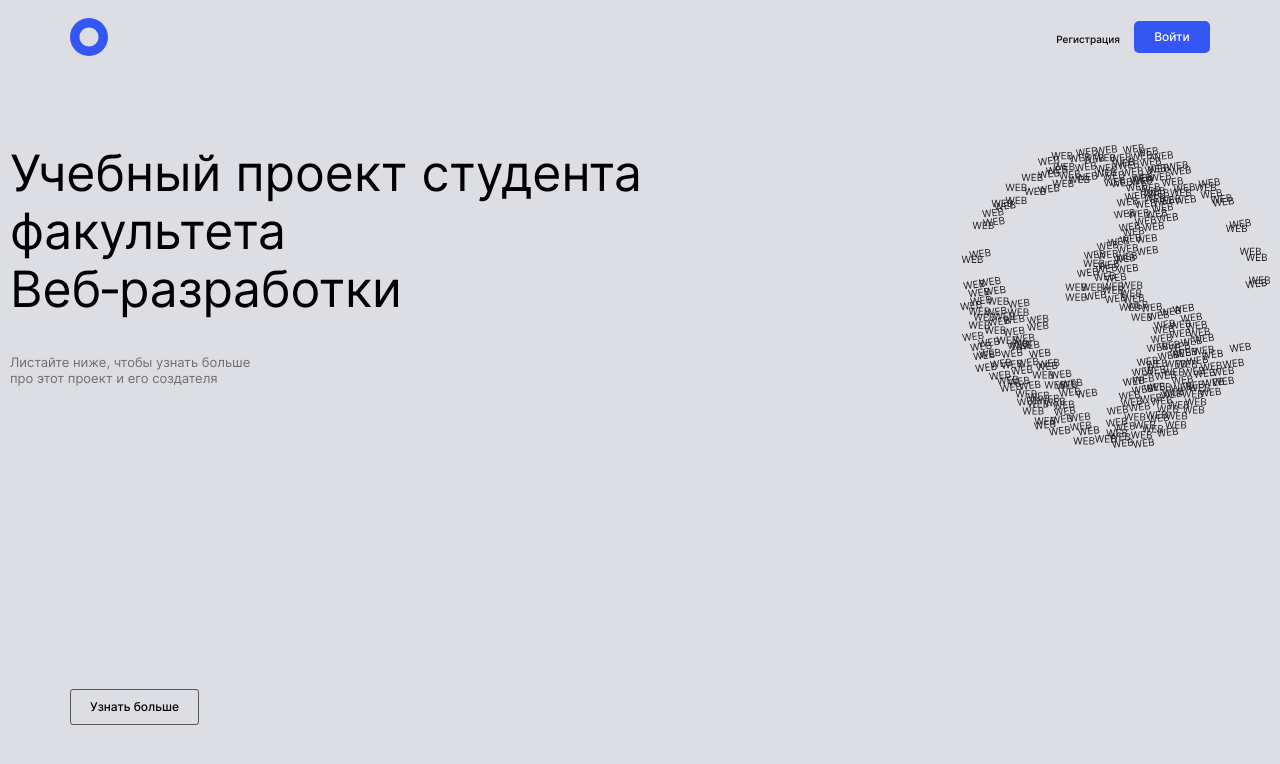
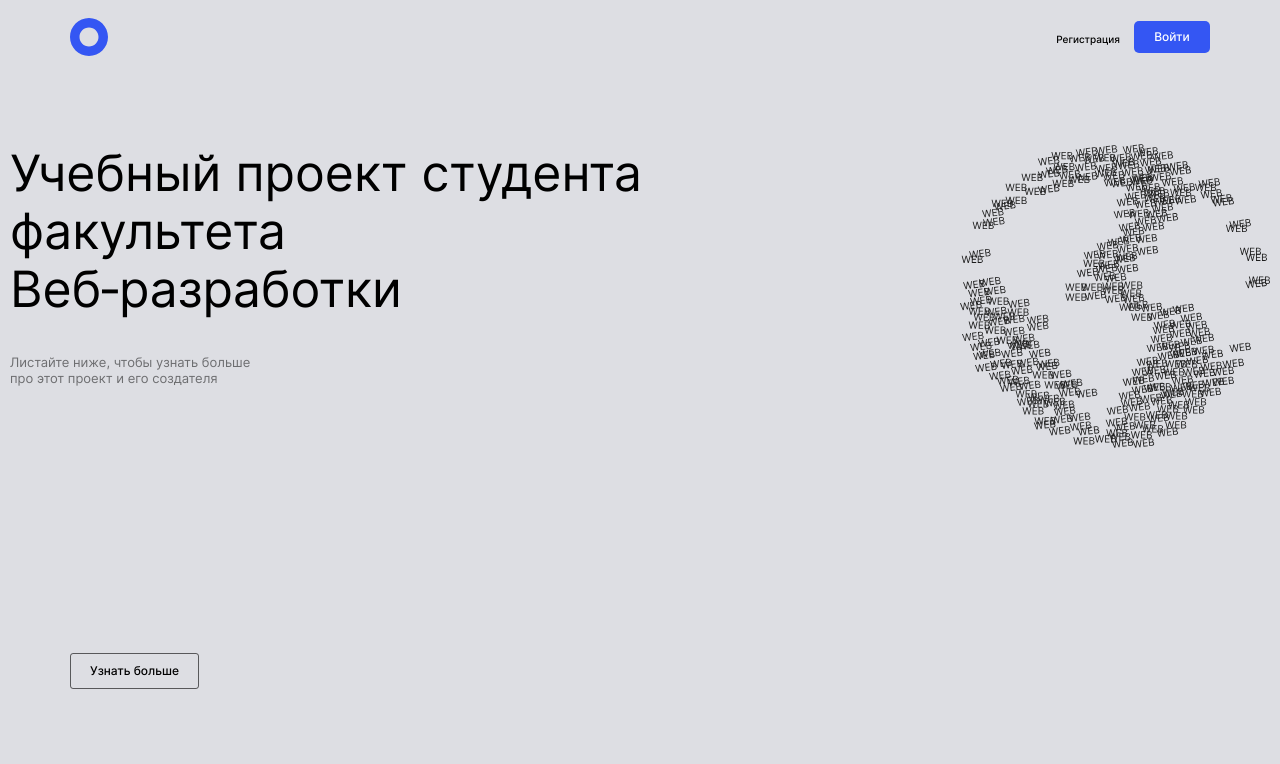
Before and after one commit to valeriiBorisenko/movies-explorer-frontend, a React (Create React App) app: page / in a window 1280 px wide. Shown: the top 764 px of the page. Built offline with nearby package versions, Linux system fonts and the light colour scheme.

Commit message:
fix: правка Promo положение NavTab

```diff
--- a/src/components/App/App.css
+++ b/src/components/App/App.css
@@ -1,6 +1,6 @@
 .app {
   font-family: "Inter", Arial, sans-serif;
-  background-color: #FFFFFF;
+  background-color: #FAFAFA;
   color: #000000;
 
   -webkit-font-smoothing: antialiased;
--- a/src/components/Pages/MainPage/MainPage.css
+++ b/src/components/Pages/MainPage/MainPage.css
@@ -1,7 +1,6 @@
 .main-page {
   display: flex;
   flex-direction: column;
-  height: 100vh;
 }
 
 .main-page__container {
--- a/src/components/Pages/MainPage/MainPage.js
+++ b/src/components/Pages/MainPage/MainPage.js
@@ -2,7 +2,6 @@ import { useState } from 'react';
 import Header from '../../Header/Header';
 import MainHeader from './ui/MainHeader/MainHeader';
 import Promo from './Promo/Promo';
-import NavTab from './NavTab/NavTab';
 import AboutProject from './AboutProject/AboutProject';
 import Techs from './Techs/Techs';
 import AboutMe from './AboutMe/AboutMe';
@@ -27,8 +26,7 @@ function MainPage() {
         <MainHeader />
       </Header>
       <main className="main">
-        <Promo />
-        <NavTab
+        <Promo
           onClick={handleCickButton}
         />
         <AboutProject
--- a/src/components/Pages/MainPage/NavTab/NavTab.css
+++ b/src/components/Pages/MainPage/Promo/NavTab/NavTab.css
@@ -1,10 +1,9 @@
 .navtab {
   display: flex;
-  min-height: 66px;
-  background-color: #DDDEE3;
   width: 100%;
   justify-content: center;
   transition: .4s ease;
+  margin-bottom: 66px;
 }
 
 .navtab__button {
@@ -22,7 +21,7 @@
 
 @media screen and (min-width: 768px) {
   .navtab {
-    min-height: 122px;
+    margin-bottom: 76px;
     transition: .4s ease;
   }
 }
@@ -31,7 +30,7 @@
   .navtab {
     transition: .4s ease;
     justify-content: flex-start;
-    min-height: 111px
+    margin-bottom: 111px
   }
 
   .navtab__button {
--- a/src/components/Pages/MainPage/Promo/Promo.css
+++ b/src/components/Pages/MainPage/Promo/Promo.css
@@ -1,8 +1,11 @@
 .promo {
+  display: flex;
+  flex-direction: column;
+  justify-content: space-between;
   background-color: #DDDEE3;
-  min-height: 463px;
+  width: 100%;
   height: 100%;
-  width: 100%;
+  min-height: calc(100vh - 74px);
 }
 
 .promo__container {
--- a/src/components/Pages/MainPage/Promo/Promo.js
+++ b/src/components/Pages/MainPage/Promo/Promo.js
@@ -1,4 +1,6 @@
-function Promo() {
+import NavTab from './NavTab/NavTab';
+
+function Promo({ onClick }) {
   return (
     <section className="promo" >
       <div className="promo__container">
@@ -8,6 +10,9 @@ function Promo() {
         </div>
         <div className="promo__logo" aria-label="шар из надписей web" />
       </div>
+      <NavTab
+        onClick={onClick}
+      />
     </ section>
   )
 };
--- a/src/index.css
+++ b/src/index.css
@@ -11,7 +11,7 @@
 
 @import url(./components/Pages/MainPage/MainPage.css);
 @import url(./components/Pages/MainPage/Promo/Promo.css);
-@import url(./components/Pages/MainPage/NavTab/NavTab.css);
+@import url(./components/Pages/MainPage/Promo/NavTab/NavTab.css);
 @import url(./components/Pages/MainPage/AboutProject/AboutProject.css);
 @import url(./components/Pages/MainPage/AboutProject/ProjectTasks/ProjectTasks.css);
 @import url(./components/Pages/MainPage/AboutProject/TimeLine/TimeLine.css);
```
Also changed, not shown: src/components/Pages/MainPage/Promo/NavTab/NavTab.js (renamed from src/components/Pages/MainPage/NavTab/NavTab.js).
